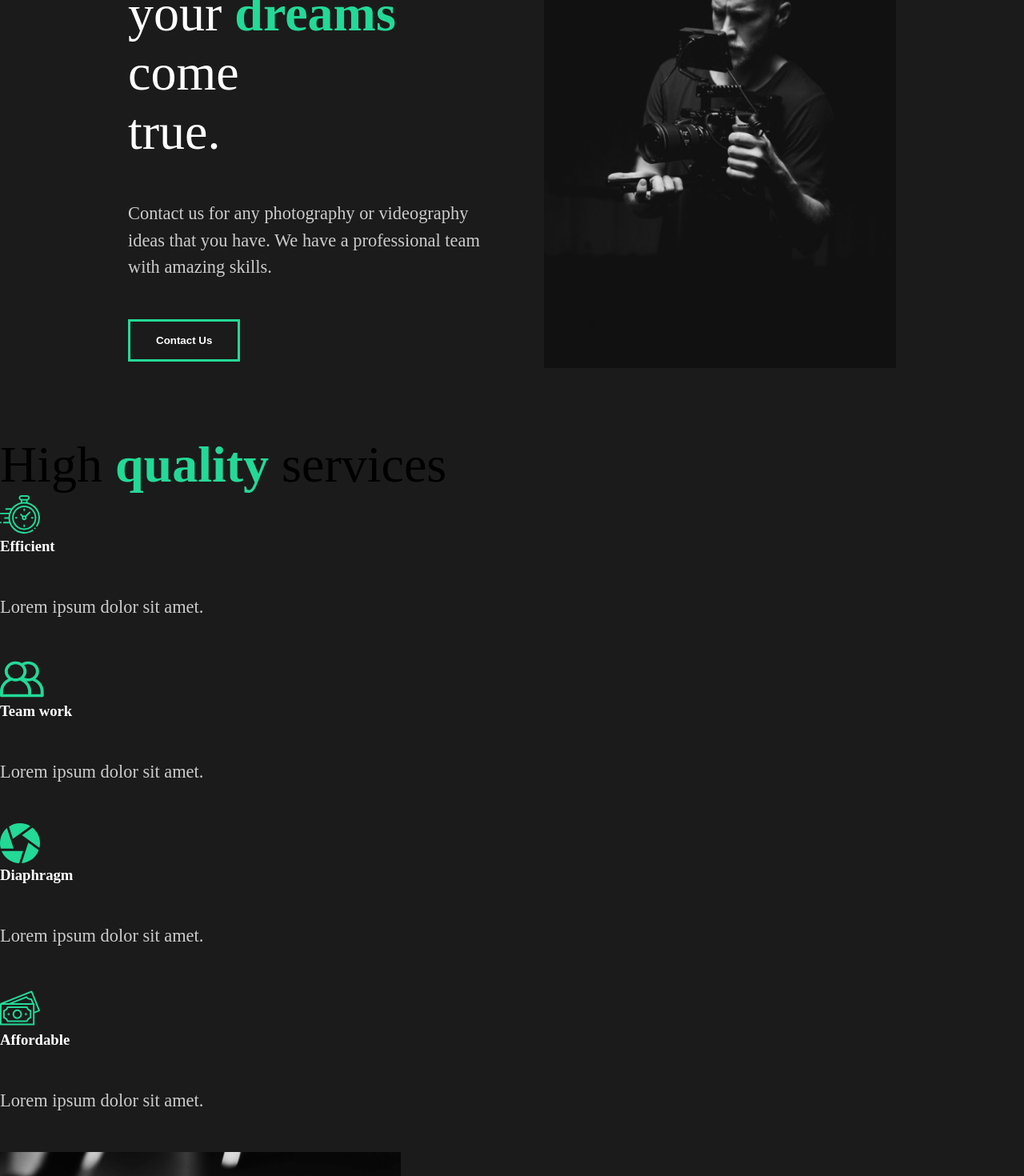
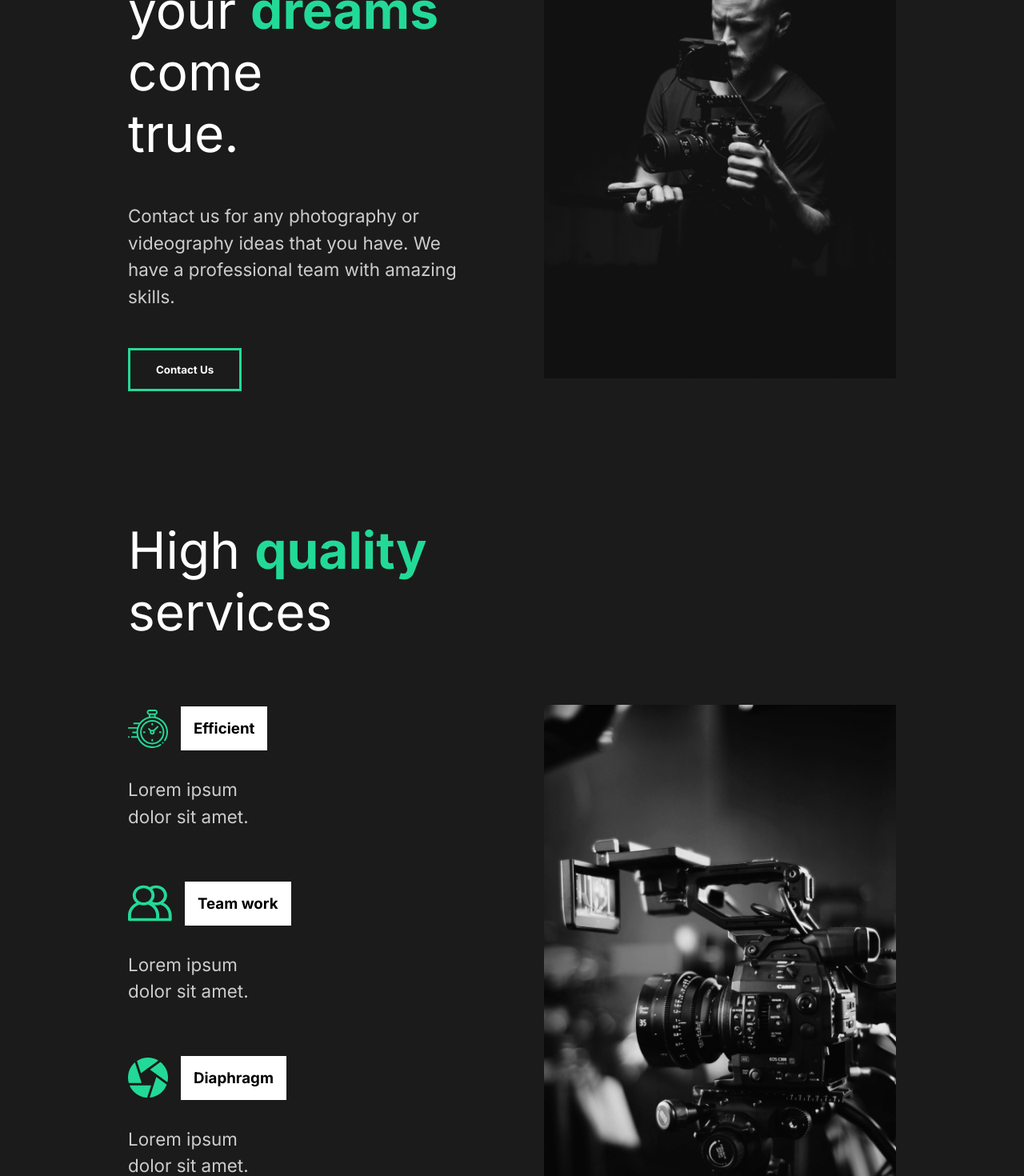
Before and after one commit to RossieK/react-website, a React (Create React App) app: page / in a window 1280 px wide. Shown: the part 260-1730 px from the top of the page at 80% size. Built offline with nearby package versions, Linux system fonts and the light colour scheme.

Commit message:
Add styling to services section

```diff
--- a/public/index.html
+++ b/public/index.html
@@ -7,6 +7,8 @@
     <meta name="viewport" content="width=device-width, initial-scale=1" />
     <meta name="theme-color" content="#000000" />
     <meta name="description" content="Web site created using create-react-app" />
+    <link rel="preconnect" href="https://fonts.gstatic.com">
+    <link href="https://fonts.googleapis.com/css2?family=Inter:wght@400;700&family=Lobster&display=swap" rel="stylesheet">
     <link rel="apple-touch-icon" href="%PUBLIC_URL%/logo192.png" />
     <link rel="manifest" href="%PUBLIC_URL%/manifest.json" />
     <title>React App</title>
--- a/src/components/AboutSection.js
+++ b/src/components/AboutSection.js
@@ -1,5 +1,6 @@
 import home1 from '../img/home1.png';
 import styled from 'styled-components';
+import { StyledAbout, StyledDescription, StyledImg, StyledHide } from '../styles';
 
 const AboutSection = () => {
     return (
@@ -26,32 +27,4 @@ const AboutSection = () => {
     );
 };
 
-//Styled Components
-const StyledAbout = styled.div`
-min-height: 90vh;
-display: flex;
-align-items:center;
-justify-content:space-between;
-padding: 5rem 10rem;
-color:white;`;
-
-const StyledDescription = styled.div`
-flex:1;
-padding-right:5rem;
-h2{
-    font-weight:lighter;
-}`;
-
-const StyledImg = styled.div`
-flex:1;
-overflow:hidden;
-img{
-    width:100%;
-    height:80vh;
-    object-fit:cover;
-}`;
-
-const StyledHide = styled.div`
-overflow:hidden;`;
-
 export default AboutSection;
--- a/src/components/GlobalStyle.js
+++ b/src/components/GlobalStyle.js
@@ -10,6 +10,7 @@ const GlobalStyle = createGlobalStyle`
 
 body{
     background:#1b1b1b;
+    font-family: 'Inter', sans-serif;
 }
 
 button{
@@ -21,6 +22,7 @@ button{
     background:transparent;
     color:white;
     transition:all 0.5s ease;
+    font-family: 'Inter', sans-serif;
     &:hover{
         background-color: #23d997;
         color:white;
--- a/src/components/ServicesSection.js
+++ b/src/components/ServicesSection.js
@@ -3,48 +3,76 @@ import diaphragm from '../img/diaphragm.svg';
 import money from '../img/money.svg';
 import teamwork from '../img/teamwork.svg';
 import home2 from '../img/home2.png';
+import styled from 'styled-components';
+import { StyledAbout, StyledDescription, StyledImg } from '../styles';
 
 const ServicesSection = () => {
     return (
-        <div className="services">
-            <div className="description">
+        <StyledServices>
+            <StyledDescription>
                 <h2>High <span>quality</span> services</h2>
-                <div className="cards">
-                    <div className="card">
+                <StyledCards>
+                    <StyledCard>
                         <div className="icon">
                             <img src={clock} alt="Clock" />
                             <h3>Efficient</h3>
                         </div>
                         <p>Lorem ipsum dolor sit amet.</p>
-                    </div>
-                    <div className="card">
+                    </StyledCard>
+                    <StyledCard>
                         <div className="icon">
                             <img src={teamwork} alt="Team work" />
                             <h3>Team work</h3>
                         </div>
                         <p>Lorem ipsum dolor sit amet.</p>
-                    </div>
-                    <div className="card">
+                    </StyledCard>
+                    <StyledCard>
                         <div className="icon">
                             <img src={diaphragm} alt="Diaphragm" />
                             <h3>Diaphragm</h3>
                         </div>
                         <p>Lorem ipsum dolor sit amet.</p>
-                    </div>
-                    <div className="card">
+                    </StyledCard>
+                    <StyledCard>
                         <div className="icon">
                             <img src={money} alt="Money" />
                             <h3>Affordable</h3>
                         </div>
                         <p>Lorem ipsum dolor sit amet.</p>
-                    </div>
-                </div>
-            </div>
-            <div className="image">
+                    </StyledCard>
+                </StyledCards>
+            </StyledDescription>
+            <StyledImg>
                 <img src={home2} alt="Camera" />
-            </div>
-        </div>
+            </StyledImg>
+        </StyledServices>
     );
 };
 
+const StyledServices = styled(StyledAbout)`
+h2{
+    padding-bottom:5rem;
+}
+p{
+    width: 70%;
+    padding: 2rem 0rem 4rem 0rem;
+}`;
+
+const StyledCards = styled.div`
+display:flex;
+flex-wrap:wrap;`
+
+const StyledCard = styled.div`
+flex-basis: 15rem;
+.icon{
+    display:flex;
+    align-items:center;
+    h3{
+        margin-left:1rem;
+        background:white;
+        color:black;
+        padding:1rem;
+    }
+}`
+
 export default ServicesSection;
--- /dev/null
+++ b/src/styles.js
@@ -0,0 +1,29 @@
+import styled from 'styled-components';
+
+//Styled Components
+export const StyledAbout = styled.div`
+min-height: 90vh;
+display: flex;
+align-items:center;
+justify-content:space-between;
+padding: 5rem 10rem;
+color:white;`;
+
+export const StyledDescription = styled.div`
+flex:1;
+padding-right:5rem;
+h2{
+    font-weight:lighter;
+}`;
+
+export const StyledImg = styled.div`
+flex:1;
+overflow:hidden;
+img{
+    width:100%;
+    height:80vh;
+    object-fit:cover;
+}`;
+
+export const StyledHide = styled.div`
+overflow:hidden;`;
```
